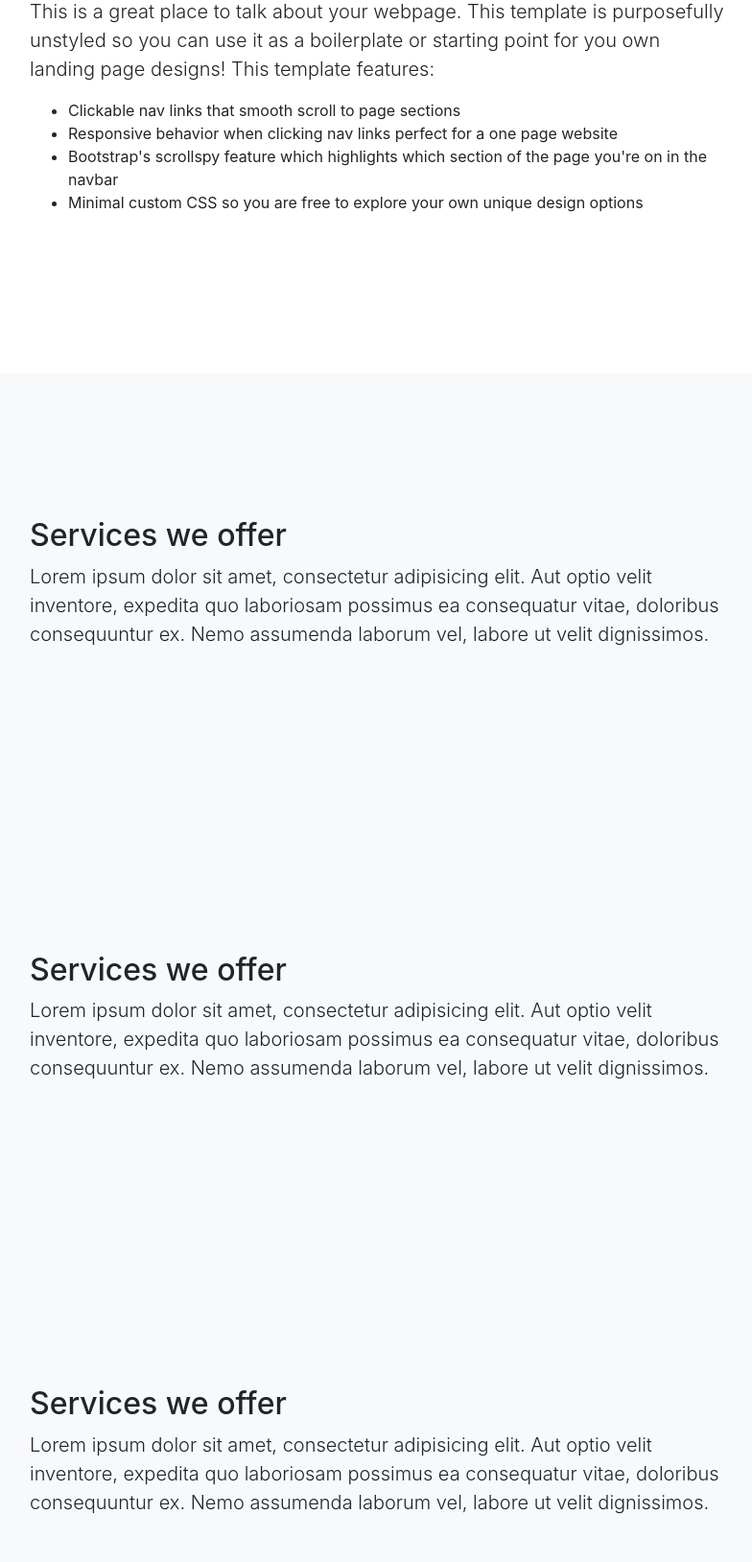
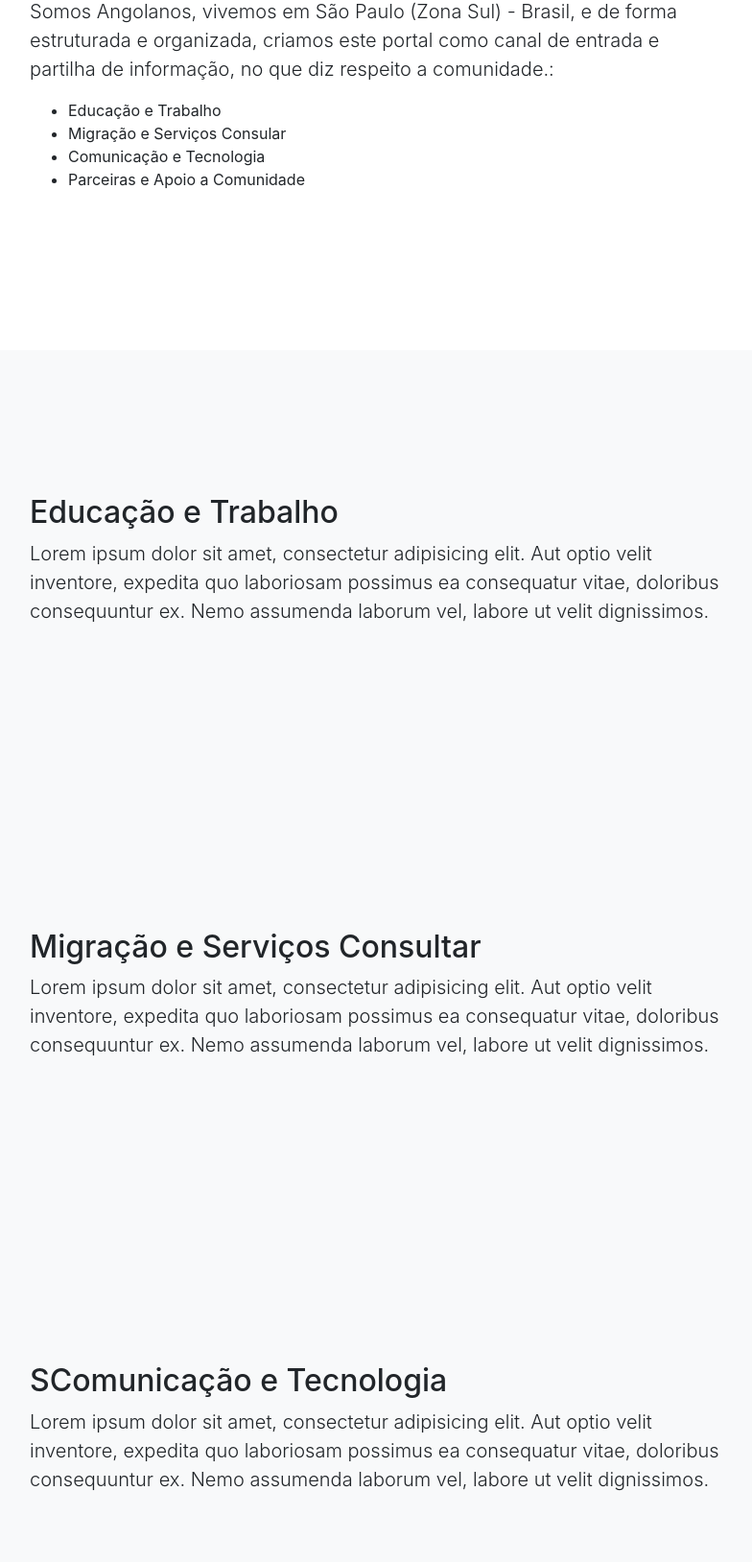
Before and after one commit to EdsonTech/caspzs.com.br, a website with bundled scripts: page index.html in a window 1280 px wide. Shown: the part 557-2185 px from the top of the page at 96% size, without its empty margins (244-1028 px from the left). Built offline with nearby package versions, Linux system fonts and the light colour scheme.

Commit message:
Introdução
Introdução.

```diff
--- a/index.html
+++ b/index.html
@@ -89,13 +89,13 @@ logged_out_greeting="Ola, bem-vindo a comunidade Angola - Zona Sul SP.">
     <div class="container">
       <div class="row">
         <div class="col-lg-8 mx-auto">
-          <h2>About this page</h2>
-          <p class="lead">This is a great place to talk about your webpage. This template is purposefully unstyled so you can use it as a boilerplate or starting point for you own landing page designs! This template features:</p>
+          <h2>Sobre A Comunidade Angolana</h2>
+          <p class="lead">Somos Angolanos, vivemos em São Paulo (Zona Sul) - Brasil, e de forma estruturada e organizada, criamos este portal como canal de entrada e partilha de informação, no que diz respeito a comunidade.:</p>
           <ul>
-            <li>Clickable nav links that smooth scroll to page sections</li>
-            <li>Responsive behavior when clicking nav links perfect for a one page website</li>
-            <li>Bootstrap's scrollspy feature which highlights which section of the page you're on in the navbar</li>
-            <li>Minimal custom CSS so you are free to explore your own unique design options</li>
+            <li>Educação e Trabalho</li>
+            <li>Migração e Serviços Consular</li>
+            <li>Comunicação e Tecnologia</li>
+            <li>Parceiras e Apoio a Comunidade</li>
           </ul>
         </div>
       </div>
@@ -105,7 +105,7 @@ logged_out_greeting="Ola, bem-vindo a comunidade Angola - Zona Sul SP.">
     <div class="container">
       <div class="row">
         <div class="col-lg-8 mx-auto">
-          <h2>Services we offer</h2>
+          <h2>Educação e Trabalho</h2>
           <p class="lead">Lorem ipsum dolor sit amet, consectetur adipisicing elit. Aut optio velit inventore, expedita quo laboriosam possimus ea consequatur vitae, doloribus consequuntur ex. Nemo assumenda laborum vel, labore ut velit dignissimos.</p>
         </div>
       </div>
@@ -115,7 +115,7 @@ logged_out_greeting="Ola, bem-vindo a comunidade Angola - Zona Sul SP.">
     <div class="container">
       <div class="row">
         <div class="col-lg-8 mx-auto">
-          <h2>Services we offer</h2>
+          <h2>Migração e Serviços Consultar</h2>
           <p class="lead">Lorem ipsum dolor sit amet, consectetur adipisicing elit. Aut optio velit inventore, expedita quo laboriosam possimus ea consequatur vitae, doloribus consequuntur ex. Nemo assumenda laborum vel, labore ut velit dignissimos.</p>
         </div>
       </div>
@@ -125,7 +125,7 @@ logged_out_greeting="Ola, bem-vindo a comunidade Angola - Zona Sul SP.">
     <div class="container">
       <div class="row">
         <div class="col-lg-8 mx-auto">
-          <h2>Services we offer</h2>
+          <h2>SComunicação e Tecnologia</h2>
           <p class="lead">Lorem ipsum dolor sit amet, consectetur adipisicing elit. Aut optio velit inventore, expedita quo laboriosam possimus ea consequatur vitae, doloribus consequuntur ex. Nemo assumenda laborum vel, labore ut velit dignissimos.</p>
         </div>
       </div>
@@ -135,7 +135,7 @@ logged_out_greeting="Ola, bem-vindo a comunidade Angola - Zona Sul SP.">
     <div class="container">
       <div class="row">
         <div class="col-lg-8 mx-auto">
-          <h2>Services we offer</h2>
+          <h2>Parceiras e Apoio a comunidade</h2>
           <p class="lead">Lorem ipsum dolor sit amet, consectetur adipisicing elit. Aut optio velit inventore, expedita quo laboriosam possimus ea consequatur vitae, doloribus consequuntur ex. Nemo assumenda laborum vel, labore ut velit dignissimos.</p>
         </div>
       </div>
@@ -146,7 +146,7 @@ logged_out_greeting="Ola, bem-vindo a comunidade Angola - Zona Sul SP.">
     <div class="container">
       <div class="row">
         <div class="col-lg-8 mx-auto">
-          <h2>Contact us</h2>
+          <h2>Contatos</h2>
           <p class="lead">Lorem ipsum dolor sit amet, consectetur adipisicing elit. Vero odio fugiat voluptatem dolor, provident officiis, id iusto! Obcaecati incidunt, qui nihil beatae magnam et repudiandae ipsa exercitationem, in, quo totam.</p>
         </div>
       </div>
@@ -156,7 +156,7 @@ logged_out_greeting="Ola, bem-vindo a comunidade Angola - Zona Sul SP.">
   <!-- Footer -->
   <footer class="py-5 bg-dark">
     <div class="container">
-      <p class="m-0 text-center text-white">Copyright &copy; Your Website 2020</p>
+      <p class="m-0 text-center text-white">Copyright &copy; Comunidade Angolana em São Paulo - Zona Sul 2020</p>
     </div>
     <!-- /.container -->
   </footer>
```
